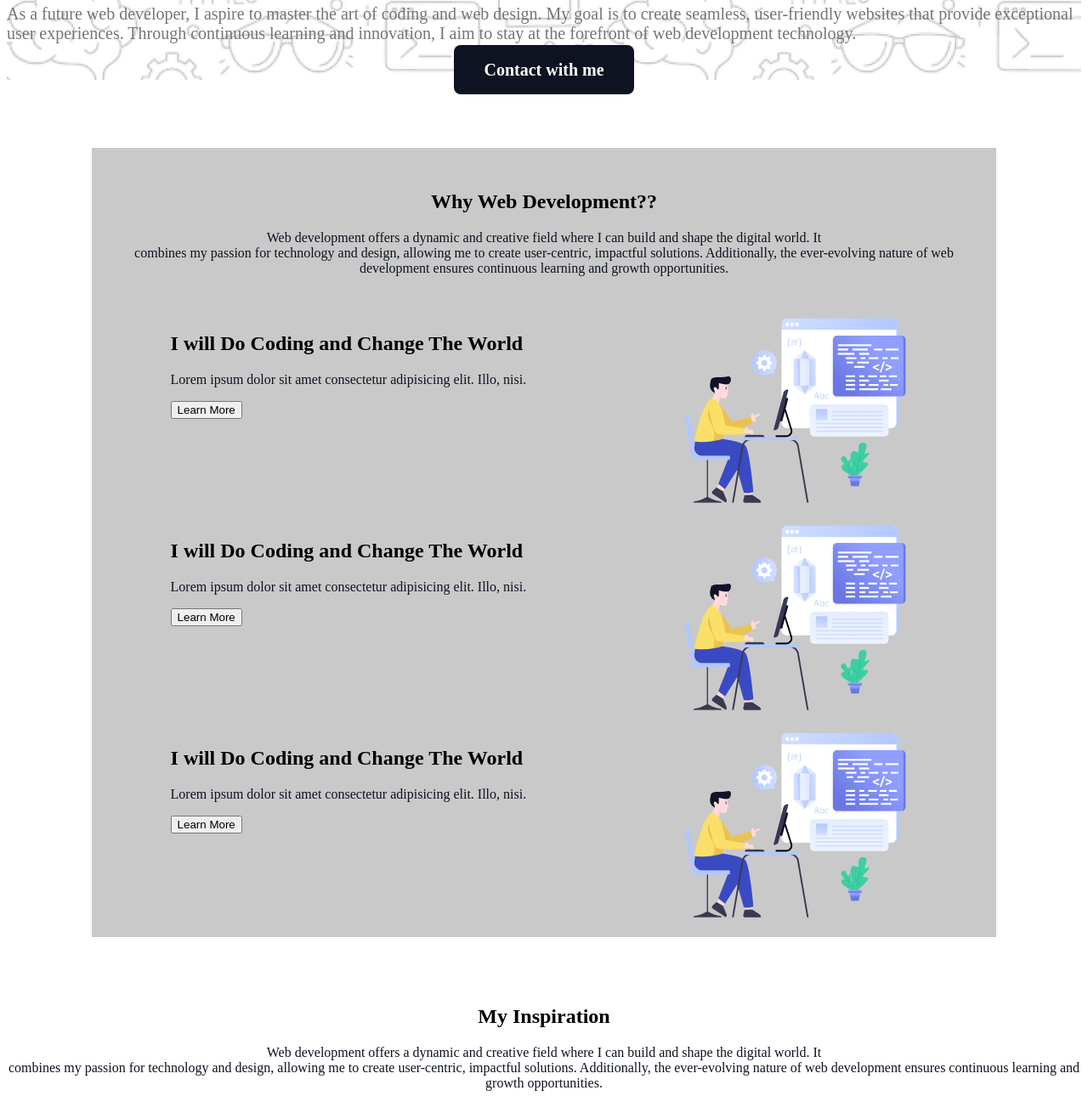
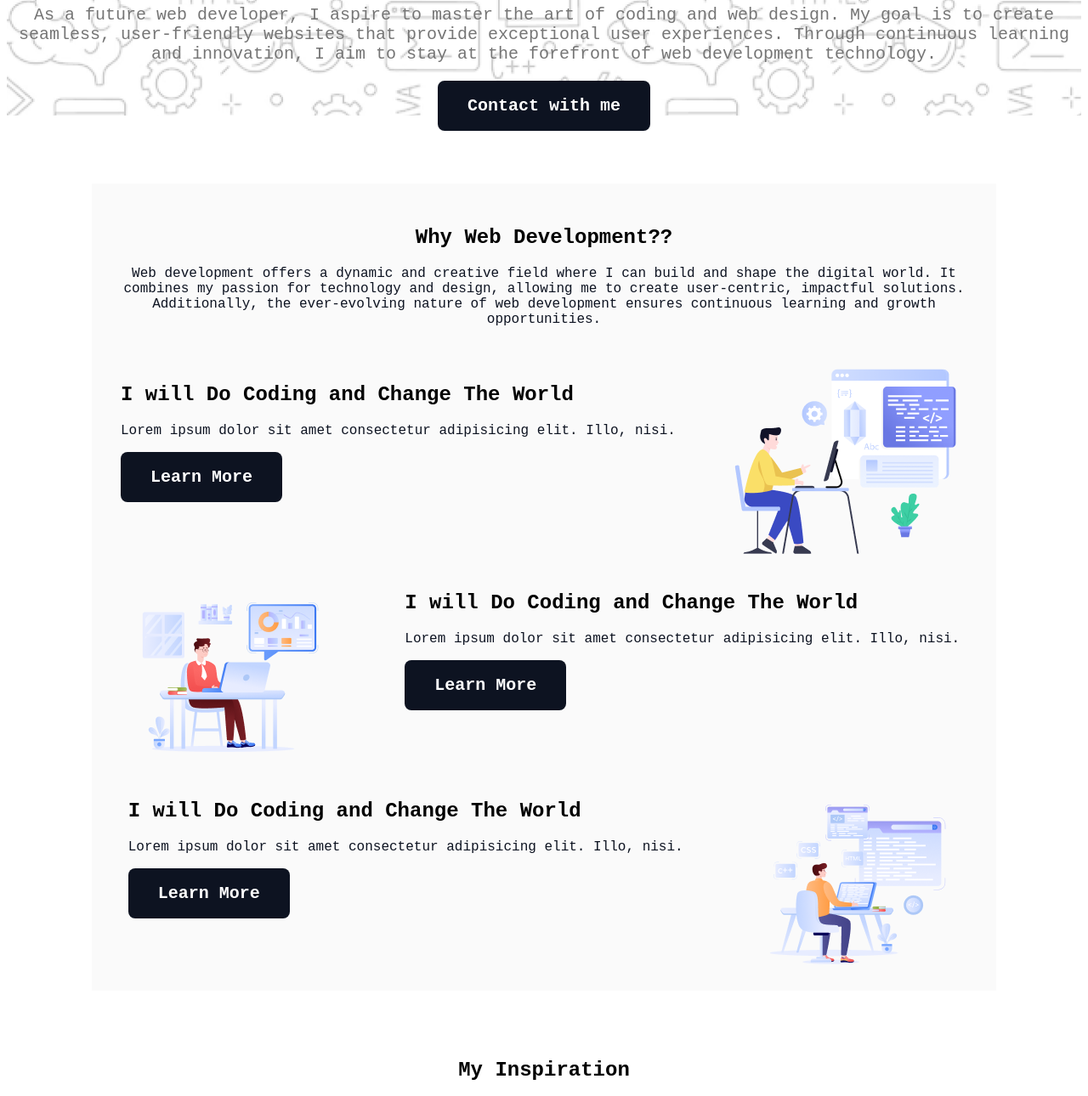
Before and after one commit to sharmin7677/Assignment-1, a plain HTML site: page index.html in a window 1280 px wide. Shown: the part 392-1682 px from the top of the page at 85% size. Drawn offline with Linux system fonts and the light colour scheme; a web font is replaced by a local one.

Commit message:
Banner & About Section Done

```diff
--- a/index.html
+++ b/index.html
@@ -23,7 +23,9 @@
             </center>
             <div class="banner-content">
                 <h1 class="banner-title">"In the near future, I have to be  become a Developer"</h1>
-                <p class="banner-description">As a future web developer, I aspire to master the art of coding and web design. My goal is to create seamless, user-friendly websites that provide exceptional user experiences. Through continuous learning and innovation, I aim to stay at the forefront of web development technology. </p>
+                <p class="banner-description">As a future web developer, I aspire to master the art of coding and web design. My goal is
+                    to create seamless, user-friendly websites that provide exceptional user experiences. Through continuous learning
+                    and innovation, I aim to stay at the forefront of web development technology. </p> <br>
             <center> <a href="https://www.w3schools.com" target="_blank" class="btn-2">Contact with me</a></center>
             </div>
         </div>
@@ -45,8 +47,8 @@
                         I will Do Coding and
                         Change The World
                     </h2>
-                    <p class="section-description">Lorem ipsum dolor sit amet consectetur adipisicing elit. Illo, nisi.</p>
-                    <button>Learn More</button>
+                    <p class="section-description">Lorem ipsum dolor sit amet consectetur adipisicing elit. Illo, nisi.</p><br>
+                    <a href="https://www.w3schools.com" target="_blank" class="btn-2">Learn More</a>
                 </div>
 
 
@@ -57,20 +59,19 @@
             </div>
 
             <div class="about-section-1">
-
+                <div>
+                    <img class="layer1" src="assets/Group 3.png" alt="loading">
+                </div>
                 <div>
                     <h2>
                         I will Do Coding and
                         Change The World
                     </h2>
-                    <p class="section-description">Lorem ipsum dolor sit amet consectetur adipisicing elit. Illo, nisi.</p>
-                    <button>Learn More</button>
+                    <p class="section-description">Lorem ipsum dolor sit amet consectetur adipisicing elit. Illo, nisi.</p><br>
+                    <a href="https://www.w3schools.com" target="_blank" class="btn-2">Learn More</a>
                 </div>
 
 
-                <div>
-                    <img class="layer1" src="assets/Layer_1.png" alt="loading">
-                </div>
 
             </div>
             <div class="about-section-1">
@@ -80,11 +81,11 @@
                         I will Do Coding and
                         Change The World
                     </h2>
-                    <p class="section-description">Lorem ipsum dolor sit amet consectetur adipisicing elit. Illo, nisi.</p>
-                    <button>Learn More</button>
+                    <p class="section-description">Lorem ipsum dolor sit amet consectetur adipisicing elit. Illo, nisi.</p><br>
+                    <a href="https://www.w3schools.com" target="_blank" class="btn-2">Learn More</a>
                 </div>
 <div>
-    <img class="layer1" src="assets/Layer_1.png" alt="loading">
+    <img class="layer1" src="assets/Group 4.png" alt="loading">
 </div>
 </div>
     </section>
@@ -150,8 +151,15 @@
         <button>Submit</button>
     </div>
 </center>
-<Footer>
-
+<Footer class="footer-section">
+    <div>
+        <h3>An Open Commitment by Sharmin</h3>
+    </div>
+    <div>
+        <img src="./assets/facebook.png" alt="" style="margin-right: 5px;">
+        <img src="./assets/github.png" alt="" style="margin-right: 5px;">
+        <img src=" ./assets/linkedin-icon 1.png" alt="">
+    </div>
 </Footer>
    </main>
 </body>
--- a/styles/style.css
+++ b/styles/style.css
@@ -1,9 +1,7 @@
-
-
-.azeret-mono-normal {
-  font-family: "Azeret Mono", monospace;
-  font-optical-sizing: auto;
-  font-style: normal;
+body {
+    font-family: "Azeret Mono", monospace;
+    font-optical-sizing: auto;
+    font-style: normal;
 }
 /* banner styles */
 
@@ -11,11 +9,12 @@
     background-color: rgb(13, 19, 33);
     font-weight: bold;
     font-size: 20px;
-    color: white !important;
+    color: white;
     border: none;
     padding: 18px 35px;
     border-radius: 8px;
     text-decoration: none;
+
 
 }
 /* button{
@@ -33,6 +32,7 @@
 .banner-description{
     font-size: 20px;
     color: #757575;
+    text-align: center;
 }
 
 
@@ -76,7 +76,7 @@ nav li a {
 
 .about-section {
 
-    background-color: rgb(201, 201, 201);
+    background: rgba(13, 19, 33, 0.02);
     margin: 80px 100px;
 }
 .about-section-title {
@@ -111,3 +111,10 @@ padding: 30px;
 .input-field {
     display: flex;
 }
+.footer-section {
+    border-radius: 16px;
+    background: rgba(13, 19, 33, 0.03);
+    display: flex;
+    justify-content: space-around;
+    align-items: center;
+}
```
